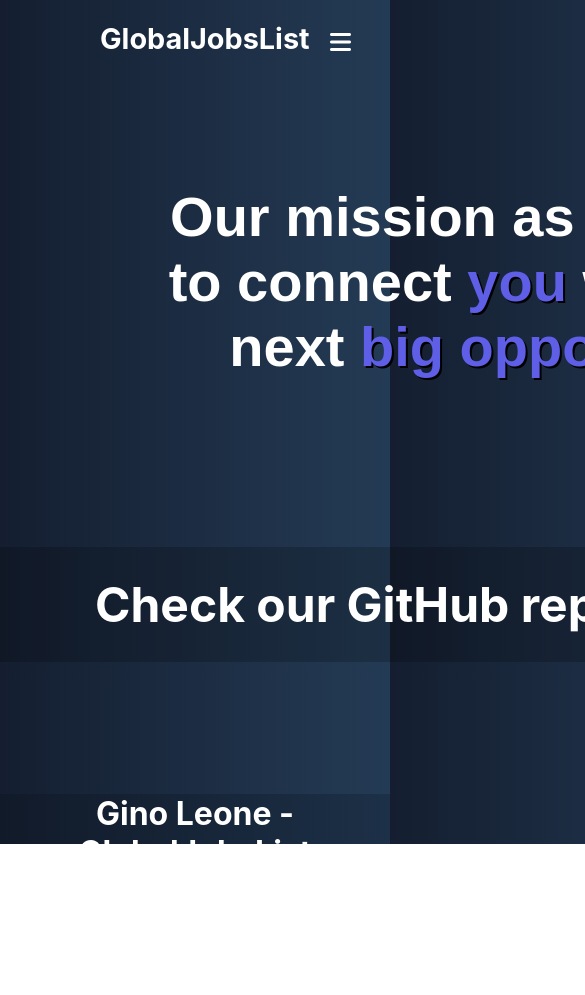
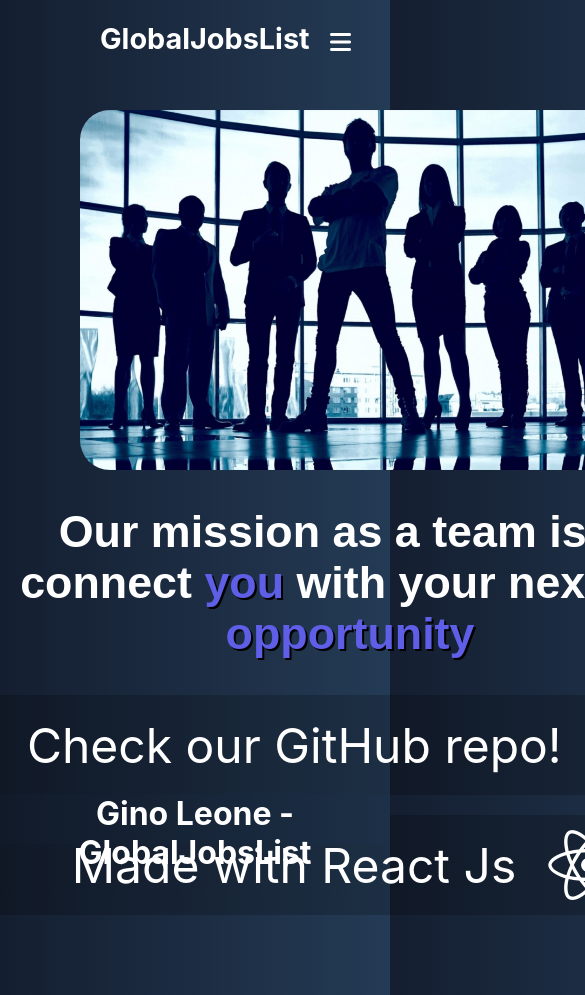
Before and after one commit to ginoleone-dev/GlobalJobsList, a React (Create React App) app: page /about in a window 390 px wide. Shown: the top 995 px of the page, 585 px wide, since content can reach past the window. Before the commit the page ends 844 px from the top, so only its background shows below. Built offline with nearby package versions, Linux system fonts and the light colour scheme.

Commit message:
responsive css adjustments

```diff
--- a/src/Pages/About.js
+++ b/src/Pages/About.js
@@ -14,17 +14,19 @@
       <div className='imageDivAbout'>
       <img className='imageAbout' src={team}></img>
       </div>
+     <div className='aboutLinks'>
       <div className='aboutContent1'>
-        <h3 className='checkGit'>Check our GitHub repo!</h3>
+        <a className='checkGit' href='https://github.com/Topgramming/GlobalJobsList' target="_blank">Check our GitHub repo!</a>
         <span className='githubIcon'>
           <a href='https://github.com/' target="_blank"><i className="fab fa-github"></i></a>
         </span>
       </div>
       <div className='aboutContent2'>
-        <h3 className='madeWith'>Made with React Js</h3>
+        <a className='madeWith' href='https://reactjs.org/' target="_blank">Made with React Js</a>
         <span className='reactIcon'>
           <a href='https://reactjs.org/' target="_blank"><i className="fab fa-react"></i></a>
         </span>
+      </div>
       </div>
     </div>
     <Footer/>
--- a/src/Pages/Contact.js
+++ b/src/Pages/Contact.js
@@ -34,7 +34,7 @@
         <h5 className='insideContactContent contactTitle3'>If you think we can improve something, please let us know!</h5>
         <form className="aboutInputDiv">
           <input
-            // className="insideContent contactInputField"
+            className="insideContent contactInputField"
             placeholder="First Name"
             type="text"
             onChange={handleChange}
@@ -42,7 +42,7 @@
             value={formData.firstname}
           />
           <input
-            // className="insideContent contactInputField"
+            className="insideContent contactInputField"
             placeholder="Last Name"
             type="text"
             onChange={handleChange}
--- a/src/Pages/Pages.css
+++ b/src/Pages/Pages.css
@@ -13,8 +13,6 @@
 
 
 .contactContent{
-
-
 padding: 10px;
 height: 300px;
 width: 600px;
@@ -81,6 +79,7 @@
   border-color: none;
 }
 
+
 /* ABOUT PAGE*/
 .completeAbout{
 display: grid;
@@ -88,12 +87,15 @@
 row-gap: 2rem;
 grid-template-areas:
 "title image"
-"content1 content2"
+"aboutLinks aboutLinks"
 ;
 grid-template-rows: 0.8fr 0.9fr;
 grid-template-columns: 1fr 1fr;
 }
 
+.aboutLinks{
+  grid-area: aboutLinks;
+}
 
 .titleTextAbout{
   grid-area: title;
@@ -140,8 +142,6 @@
   justify-content: center;
   border-right: 2px white solid;
   background-color: rgba(0,0,0, 0.2);
-
-
 }
 
 .aboutContent2{
@@ -155,7 +155,7 @@
 .madeWith{
   color: white;
   font-size: 3rem;
-
+  text-decoration: none;
 }
 
 .fa-react{
@@ -174,8 +174,100 @@
 .checkGit{
     color: white;
   font-size: 3rem;
+  text-decoration: none;
 }
 
 
 
-@media only screen and (max-width: 900px) {}
+@media only screen and (max-width: 1700px) {
+  .completeAbout{
+display: grid;
+height: 100vh;
+row-gap: 1rem;
+grid-template-areas:
+"image"
+"title"
+"aboutLinks"
+
+;
+grid-template-rows: 0.8fr 0.5fr 1fr;
+grid-template-columns:1fr;
+margin-bottom: 50px;
+
+}
+
+.imageAbout{
+  margin-top: 2rem;
+  margin-right: 0;
+}
+
+
+.imageDivAbout{
+  justify-content: center;
+  margin-left: 0px;
+  margin-right: 0px;
+
+}
+
+.titleTextAbout{
+  justify-content: center;
+  margin-left: 0;
+}
+
+.titleAbout{
+  margin: 20px 0px
+}
+
+.aboutLinks{
+  display: flex;
+  flex-direction: column;
+  justify-content: center;
+}
+
+.aboutContent1{
+display: flex;
+height: 100px;
+margin-bottom: 20px;
+}
+
+.aboutContent2{
+display: flex;
+height: 100px;
+margin-bottom: 40px;
+}
+
+}
+
+@media only screen and (max-width: 900px) {
+
+  .imageDivAbout{
+    margin-top: 50px;
+  }
+
+  .aboutContent1{
+display: flex;
+height: 100px;
+margin-bottom: 20px;
+}
+
+.aboutContent2{
+display: flex;
+height: 100px;
+margin-bottom: 80px;
+}
+
+.imageAbout{
+  margin-top: 60px;
+width: 540px;
+}
+
+.titleAbout{
+  font-size: 2.8rem;
+}
+
+.listingEmployee{
+  display: flex;
+  justify-content: center;
+}
+
+}
--- a/src/components/Buttons.js
+++ b/src/components/Buttons.js
@@ -1,10 +1,18 @@
 import React from "react";
 
 export default function Buttons({button, filter}){
+
+  function testfunc (){
+          button.map((field, index)=>{
+          return <button key={index} className="newButt" type="button" onClick={()=> filter(field)}>{field}</button>
+      })
+  }
+
+
   return(
   <div className="buttons">
     {
-      button.map((field, index)=>{
+            button.map((field, index)=>{
           return <button key={index} className="newButt" type="button" onClick={()=> filter(field)}>{field}</button>
       })
     }
--- a/src/components/headerFooter.css
+++ b/src/components/headerFooter.css
@@ -98,7 +98,7 @@
 
   }
   .navItem:hover {
-    background-color: #eee;
+    background-color: rgb(214, 214, 214);
   }
   .mainNav.expanded{
     display: block;
--- a/src/index.css
+++ b/src/index.css
@@ -308,7 +308,7 @@
 }
 
 
-@media only screen and (max-width: 900px) {
+@media only screen and (max-width: 1400px) {
   .mainContainer{
   display: grid;
   height: auto;
@@ -320,6 +320,7 @@
   ;
   grid-template-rows: 0.1fr 0.7fr 0.1fr 0.7fr;
   grid-template-columns: 1fr;
+  justify-content: center;
 }
 
 .textEmployee{
@@ -330,4 +331,63 @@
 .textEmployer{
   margin-top: 0;
 }
+
+.content-container{
+display: flex;
+flex-direction: column;
+justify-content: center;
+align-items: center;
 }
+
+.listing-container{
+  margin: 20px 0px;
+}
+
+.filterBtnEmployee{
+  display: flex;
+  justify-content: center;
+  margin-top: 30px;
+}
+
+.filterBtnEmployer{
+  display: flex;
+  justify-content: center;
+  margin-top: 30px;
+}
+
+.buttons{
+  margin: 0;
+}
+
+.textEmployee{
+  display: flex;
+  flex-direction: column;
+  justify-content: center;
+  margin: 0;
+}
+
+.textEmployer{
+  display: flex;
+  flex-direction: column;
+  justify-content: center;
+  margin: 0;
+}
+
+.titleHire{
+    display: flex;
+  flex-direction: column;
+  justify-content: center;
+  align-items: center;
+  margin: 0;
+  margin-top: 20px;
+}
+
+.parrHire{
+  display: flex;
+  flex-direction: row;
+  justify-content: center;
+  align-items: center;
+  margin: 0;
+  margin-top: 20px;
+}
+}
```
